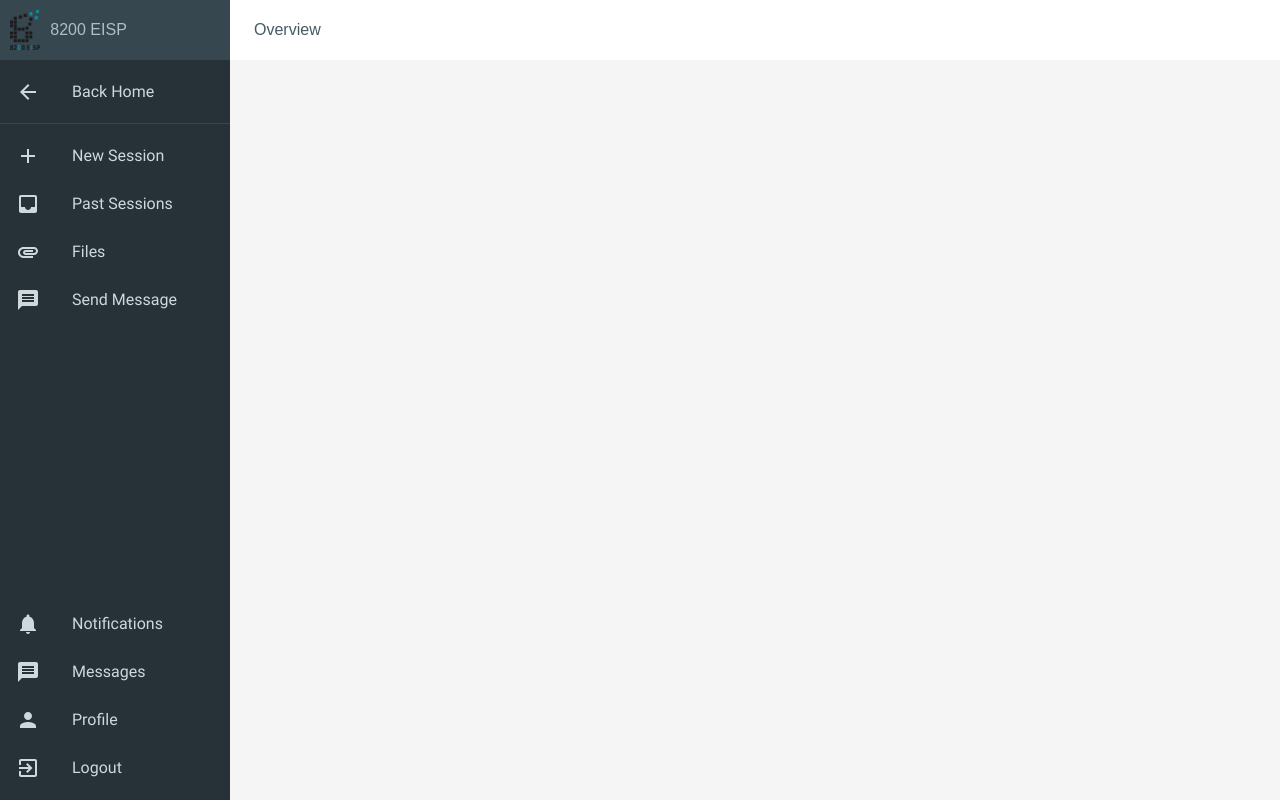
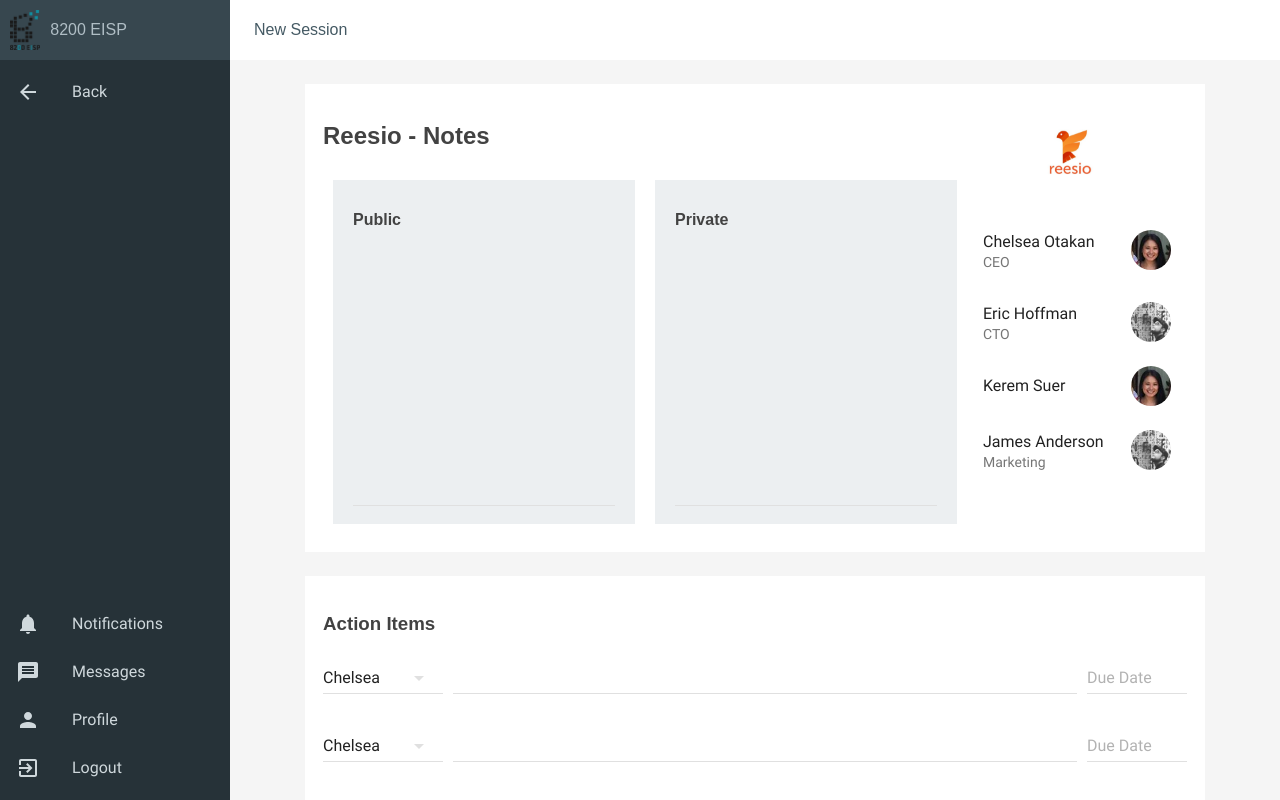
Before and after one commit to guyb7/mentoring-done-right, a React app in the folder client/: page /app/start-ups/1/new-session in a window 1280 px wide. Built offline with nearby package versions, Linux system fonts and the light colour scheme; what react-tap-event-plugin would draw is missing.

Commit message:
add new-session view

```diff
--- a/client/src/App.js
+++ b/client/src/App.js
@@ -13,6 +13,7 @@ import SideNav from './components/SideNav'
 import Home from './views/Home'
 import AllStartUps from './views/AllStartUps'
 import StartUp from './views/StartUp'
+import NewSession from './views/NewSession'
 import Members from './views/Members'
 
 const baseUrl = process.env.NODE_ENV.toUpperCase() === 'TEST' ? '' : '/app'
@@ -64,6 +65,7 @@ class App extends Component {
                 <Route exact path="/" component={Home}/>
                 <Route exact path="/start-ups" component={AllStartUps}/>
                 <Route exact path="/start-ups/:startupName" component={StartUp}/>
+                <Route exact path="/start-ups/:startupName/new-session" component={NewSession}/>
                 <Route exact path="/members" component={Members}/>
               </div>
             </div>
--- a/client/src/components/SideNav.js
+++ b/client/src/components/SideNav.js
@@ -69,7 +69,7 @@ class SideNav extends Component {
 
   render() {
     let menuItems = null
-    if (this.state.path.startsWith('/start-ups/')) {
+    if (this.state.path.match(/^\/start-ups\/([^/]+)$/i)) {
       menuItems = (
         <Menu menuItemStyle={style.item} style={style.menu}>
           <MenuItem
@@ -93,6 +93,14 @@ class SideNav extends Component {
             primaryText="Send Message"
             leftIcon={<MessagesIcon color={style.iconColor} />}
             onTouchTap={() => this.changePage('/start-ups/ressio/messages')} />
+        </Menu>)
+    } else if (this.state.path.match(/^\/start-ups\/([^/]+)\/new-session$/i)) {
+      menuItems = (
+        <Menu menuItemStyle={style.item} style={style.menu}>
+          <MenuItem
+            primaryText="Back"
+            leftIcon={<LeftIcon color={style.iconColor} />}
+            onTouchTap={() => this.changePage('/start-ups/ressio')} />
         </Menu>)
     } else {
       menuItems = (
--- a/client/src/views/Members.js
+++ b/client/src/views/Members.js
@@ -10,9 +10,6 @@ import Subheader from 'material-ui/Subheader'
 
 import { grey800, grey300 } from 'material-ui/styles/colors'
 
-import startupReesioImg from '../img/startup-reesio.png'
-import startupCanvaImg from '../img/startup-canva.png'
-import startupTunaImg from '../img/startup-tuna.jpg'
 import user1img from '../img/user-1.jpg'
 import user2img from '../img/user-2.jpg'
 
--- /dev/null
+++ b/client/src/views/NewSession.js
@@ -0,0 +1,231 @@
+import React from 'react'
+import { connect } from 'react-redux'
+
+import * as actionCreators from '../store/action-creators'
+
+import Avatar from 'material-ui/Avatar'
+import { List, ListItem } from 'material-ui/List'
+import TextField from 'material-ui/TextField'
+import SelectField from 'material-ui/SelectField'
+import MenuItem from 'material-ui/MenuItem'
+import DatePicker from 'material-ui/DatePicker'
+import RaisedButton from 'material-ui/RaisedButton'
+import { blueGrey50, grey800 } from 'material-ui/styles/colors'
+
+import SendIcon from 'material-ui/svg-icons/content/send'
+import user1img from '../img/user-1.jpg'
+import user2img from '../img/user-2.jpg'
+import startupReesioImg from '../img/startup-reesio.png'
+
+const style = {
+  container: {
+    height: '100%',
+    width: '100%',
+    maxWidth: 900,
+    color: grey800
+  },
+  item: {
+    backgroundColor: '#fff',
+    padding: 18,
+    marginBottom: 24
+  },
+  header: {
+    display: 'flex',
+    flexDirection: 'row',
+    justifyContent: 'space-between'
+  },
+  headerNotes: {
+    flex: 1
+  },
+  logo: {
+    width: 'auto',
+    height: 100,
+    marginLeft: 20
+  },
+  members: {
+    width: 220
+  },
+  notesContainer: {
+    display: 'flex',
+    flexDirection: 'row',
+    justifyContent: 'space-between'
+  },
+  notes: {
+    flex: 1,
+    margin: 10,
+    padding: 10,
+    paddingLeft: 20,
+    paddingRight: 20,
+    backgroundColor: blueGrey50
+  },
+  actionItem: {
+    display: 'flex',
+    flexDirection: 'row',
+    justifyContent: 'flex-start',
+    alignItems: 'center',
+    marginBottom: 20
+  },
+  actionItemMember: {
+    width: 120
+  },
+  actionItemText: {
+    marginLeft: 10,
+    fontSize: 16,
+    flex: 1
+  },
+  actionItemDue: {
+    marginLeft: 10,
+    width: 100
+  },
+  submitContainer: {
+    display: 'flex',
+    flexDirection: 'row-reverse'
+  },
+  submit: {
+    margin: 20
+  }
+}
+
+class StartUp extends React.Component {
+  componentDidMount() {
+    this.props.dispatch(actionCreators.setTitle('New Session'))
+  }
+
+  changePage(page) {
+    this.props.history.push(page)
+  }
+
+  render () {
+    return (
+      <div style={{ ...this.props.style, ...style.container }}>
+        <div style={style.item}>
+          <div style={style.header}>
+            <div style={style.headerNotes}>
+              <h2>Reesio - Notes</h2>
+              <div>
+                <div style={style.notesContainer}>
+                  <div style={style.notes}>
+                    <h4>Public</h4>
+                    <TextField
+                      multiLine={true}
+                      rows={10}
+                      fullWidth={true}
+                      id="notes_public"
+                    />
+                  </div>
+                  <div style={style.notes}>
+                    <h4>Private</h4>
+                    <TextField
+                      multiLine={true}
+                      rows={10}
+                      fullWidth={true}
+                      id="notes_private"
+                    />
+                  </div>
+                </div>
+              </div>
+            </div>
+            <div>
+              <img src={startupReesioImg} alt="" style={style.logo} />
+              <List style={style.members}>
+                <ListItem
+                  primaryText="Chelsea Otakan"
+                  secondaryText="CEO"
+                  rightAvatar={<Avatar src={user2img} />}
+                />
+                <ListItem
+                  primaryText="Eric Hoffman"
+                  secondaryText="CTO"
+                  rightAvatar={<Avatar src={user1img} />}
+                />
+                <ListItem
+                  primaryText="Kerem Suer"
+                  rightAvatar={<Avatar src={user2img} />}
+                />
+                <ListItem
+                  primaryText="James Anderson"
+                  secondaryText="Marketing"
+                  rightAvatar={<Avatar src={user1img} />}
+                />
+              </List>
+            </div>
+          </div>
+        </div>
+
+        <div style={style.item}>
+          <h3>Action Items</h3>
+          <div style={style.actionItem}>
+            <SelectField
+              value={1}
+              style={style.actionItemMember}
+            >
+              <MenuItem value={1} primaryText="Chelsea" />
+              <MenuItem value={2} primaryText="Kerem" />
+              <MenuItem value={3} primaryText="James" />
+              <MenuItem value={4} primaryText="Eric" />
+            </SelectField>
+            <TextField
+              style={style.actionItemText}
+              id="action-item"
+              />
+            <DatePicker
+              textFieldStyle={style.actionItemDue}
+              hintText="Due Date" />
+          </div>
+          <div style={style.actionItem}>
+            <SelectField
+              value={1}
+              style={style.actionItemMember}
+            >
+              <MenuItem value={1} primaryText="Chelsea" />
+              <MenuItem value={2} primaryText="Kerem" />
+              <MenuItem value={3} primaryText="James" />
+              <MenuItem value={4} primaryText="Eric" />
+            </SelectField>
+            <TextField
+              style={style.actionItemText}
+              id="action-item"
+              />
+            <DatePicker
+              textFieldStyle={style.actionItemDue}
+              hintText="Due Date" />
+          </div>
+          <div style={style.actionItem}>
+            <SelectField
+              value={1}
+              style={style.actionItemMember}
+            >
+              <MenuItem value={1} primaryText="Chelsea" />
+              <MenuItem value={2} primaryText="Kerem" />
+              <MenuItem value={3} primaryText="James" />
+              <MenuItem value={4} primaryText="Eric" />
+            </SelectField>
+            <TextField
+              style={style.actionItemText}
+              id="action-item"
+              />
+            <DatePicker
+              textFieldStyle={style.actionItemDue}
+              hintText="Due Date" />
+          </div>
+          <div style={style.submitContainer}>
+            <RaisedButton
+              label="Save"
+              primary={true}
+              icon={<SendIcon />}
+              style={style.submit} />
+          </div>
+        </div>
+      </div>
+    )
+  }
+}
+
+const mapStateToProps = (state) => {
+  return {
+  }
+}
+
+const ConnectedStartUp = connect(mapStateToProps)(StartUp)
+
+export default ConnectedStartUp
--- a/client/src/views/StartUp.js
+++ b/client/src/views/StartUp.js
@@ -6,8 +6,7 @@ import * as actionCreators from '../store/action-creators'
 import Avatar from 'material-ui/Avatar'
 import { List, ListItem } from 'material-ui/List'
 import Chip from 'material-ui/Chip'
-import TextField from 'material-ui/TextField'
-import { blueGrey50, grey800, blueGrey300, green300, red300 } from 'material-ui/styles/colors'
+import { grey800, blueGrey300, green300, red300 } from 'material-ui/styles/colors'
 
 import user1img from '../img/user-1.jpg'
 import user2img from '../img/user-2.jpg'
@@ -45,19 +44,6 @@ const style = {
   },
   members: {
     width: 220
-  },
-  notesContainer: {
-    display: 'flex',
-    flexDirection: 'row',
-    justifyContent: 'space-between'
-  },
-  notes: {
-    flex: 1,
-    margin: 10,
-    padding: 10,
-    paddingLeft: 20,
-    paddingRight: 20,
-    backgroundColor: blueGrey50
   },
   actionItem: {
     display: 'flex',
@@ -154,70 +140,6 @@ class StartUp extends React.Component {
         </div>
 
         <div style={style.item}>
-          <h3>Recent Activities</h3>
-          <div style={style.actionItem}>
-            <Avatar src={user1img} alt="" />
-            <div style={style.actionItemText}>
-              <span style={style.greenText}>Done</span> - Design an MVP
-            </div>
-            <div style={style.actionItemDue}>
-              Yesterday
-            </div>
-          </div>
-          <div style={style.actionItem}>
-            <Avatar src={user2img} alt="" />
-            <div style={style.actionItemText}>
-              <span style={style.greenText}>Done</span> - Write marketing content
-            </div>
-            <div style={style.actionItemDue}>
-              Yesterday
-            </div>
-          </div>
-          <div style={style.actionItem}>
-            <Avatar src={user1img} alt="" />
-            <div style={style.actionItemText}>
-              Mentoring Session
-            </div>
-            <div style={style.actionItemDue}>
-              2 days ago
-            </div>
-          </div>
-          <div style={style.actionItem}>
-            <Avatar src={user2img} alt="" />
-            <div style={style.actionItemText}>
-              <span style={style.greenText}>Done</span> - Test prototype with 20 users
-            </div>
-            <div style={style.actionItemDue}>
-              1 week ago
-            </div>
-          </div>
-        </div>
-
-        <div style={style.item}>
-          <h3>Notes</h3>
-          <div style={style.notesContainer}>
-            <div style={style.notes}>
-              <h4>Public</h4>
-              <TextField
-                multiLine={true}
-                rows={10}
-                fullWidth={true}
-                id="notes_public"
-              />
-            </div>
-            <div style={style.notes}>
-              <h4>Private</h4>
-              <TextField
-                multiLine={true}
-                rows={10}
-                fullWidth={true}
-                id="notes_private"
-              />
-            </div>
-          </div>
-        </div>
-
-        <div style={style.item}>
           <h3>Action Items</h3>
           <div style={style.actionItem}>
             <Avatar src={user1img} alt="" />
@@ -266,6 +188,45 @@ class StartUp extends React.Component {
           </div>
         </div>
 
+        <div style={style.item}>
+          <h3>Recent Activities</h3>
+          <div style={style.actionItem}>
+            <Avatar src={user1img} alt="" />
+            <div style={style.actionItemText}>
+              <span style={style.greenText}>Done</span> - Design an MVP
+            </div>
+            <div style={style.actionItemDue}>
+              Yesterday
+            </div>
+          </div>
+          <div style={style.actionItem}>
+            <Avatar src={user2img} alt="" />
+            <div style={style.actionItemText}>
+              <span style={style.greenText}>Done</span> - Write marketing content
+            </div>
+            <div style={style.actionItemDue}>
+              Yesterday
+            </div>
+          </div>
+          <div style={style.actionItem}>
+            <Avatar src={user1img} alt="" />
+            <div style={style.actionItemText}>
+              Mentoring Session
+            </div>
+            <div style={style.actionItemDue}>
+              2 days ago
+            </div>
+          </div>
+          <div style={style.actionItem}>
+            <Avatar src={user2img} alt="" />
+            <div style={style.actionItemText}>
+              <span style={style.greenText}>Done</span> - Test prototype with 20 users
+            </div>
+            <div style={style.actionItemDue}>
+              1 week ago
+            </div>
+          </div>
+        </div>
       </div>
     )
   }
```
